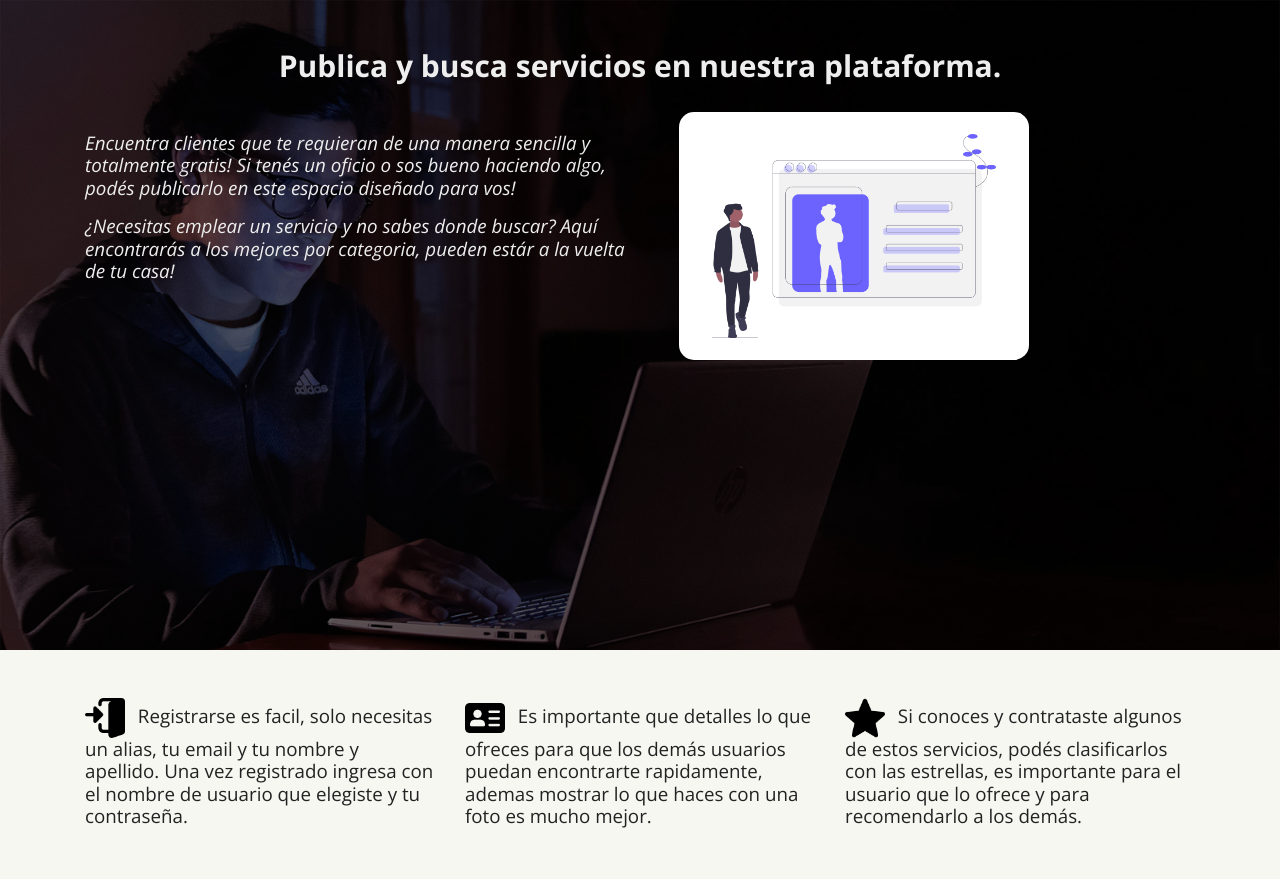
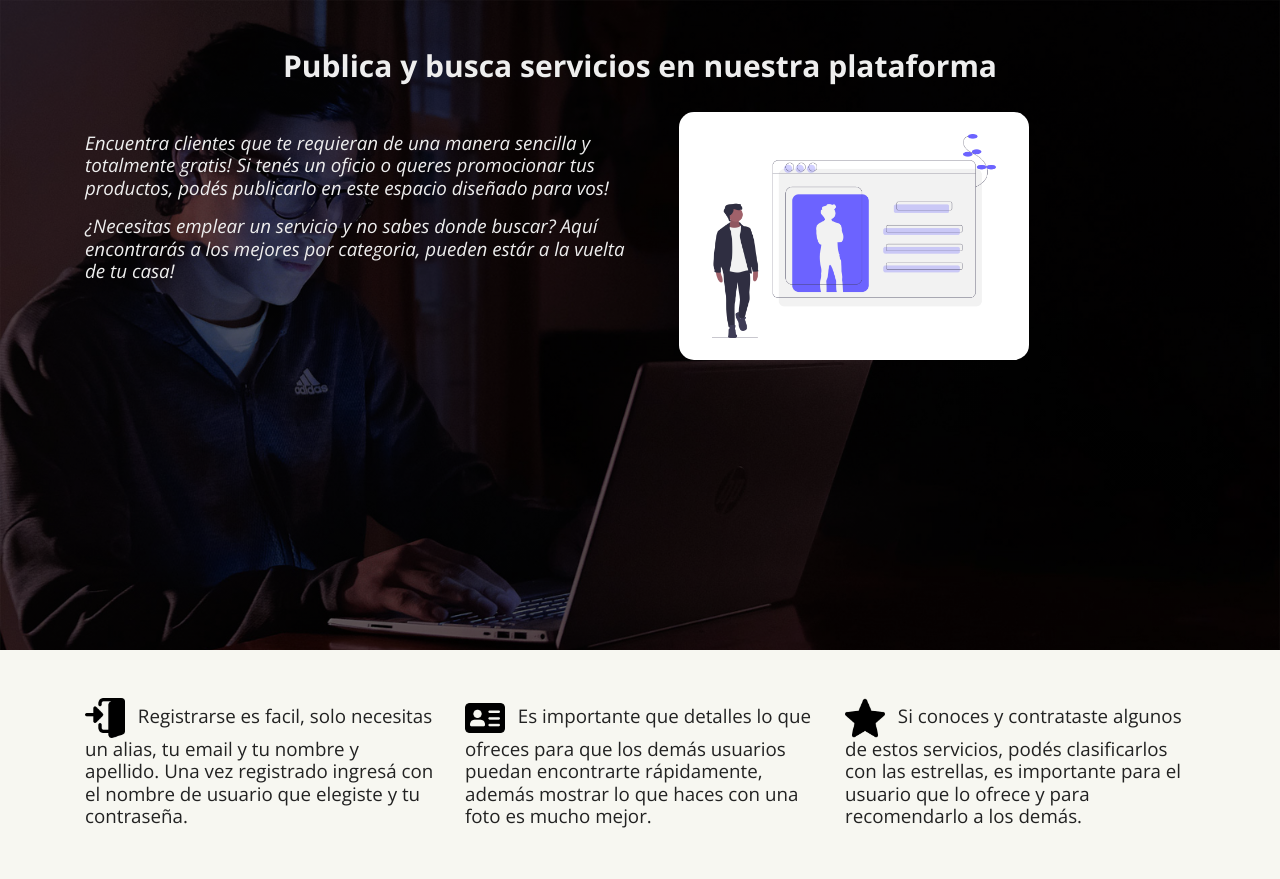
Before and after one commit to tapiaw38/bolsadeempleo, a Django app: page / in a window 1280 px wide. Shown: the part 56-935 px from the top of the page. Run offline with Django 3.2, Linux system fonts and the light colour scheme; some libraries are stand-ins or nearby versions.

Commit message:
tipografia-errores

```diff
--- a/templates/user/index.html
+++ b/templates/user/index.html
@@ -10,12 +10,12 @@
 <div class="container-fluid work">
   <div class="row justify-content-md-center" style="height: 650px;">
     <div class="container" style="height: 100%;">
-      <h2 class="mt-5 mb-4 font-weight-bolder text-light text-center">Publica y busca servicios en nuestra plataforma.</h2>
+      <h2 class="mt-5 mb-4 font-weight-bolder text-light text-center">Publica y busca servicios en nuestra plataforma</h2>
       <div class="row">
         <div class="col-lg-6 mt-2 col-sm-12">
           <h5 class="text-light mb-3 mt-3 font-italic ">
             Encuentra clientes que te requieran de una manera sencilla y totalmente gratis!
-            Si tenés un oficio o sos bueno haciendo algo, podés publicarlo en este espacio diseñado para vos!
+            Si tenés un oficio o queres promocionar tus productos, podés publicarlo en este espacio diseñado para vos!
           </h5>
           <h5 class="text-light font-italic">
             ¿Necesitas emplear un servicio y no sabes donde buscar?
@@ -34,13 +34,13 @@
     <div class="col-lg-4 mt-2 mb-2">
       <h5 class='text-dark'>
         <img src="{% static 'img/entrar.png' %}" alt="" width="40" height="auto" class="mr-2"> Registrarse es facil, solo necesitas un alias, tu email y tu nombre y apellido.
-        Una vez registrado ingresa con el nombre de usuario que elegiste y tu contraseña.
+        Una vez registrado ingresá con el nombre de usuario que elegiste y tu contraseña.
       </h5>
     </div>
     <div class="col-lg-4 mt-2 mb-2">
       <h5 class='text-dark'>
         <img src="{% static 'img/service.png' %}" alt="" width="40" height="auto" class="mr-2"> Es importante que detalles lo que ofreces para que los demás usuarios
-        puedan encontrarte rapidamente, ademas mostrar lo que haces con una foto es mucho mejor.
+        puedan encontrarte rápidamente, además mostrar lo que haces con una foto es mucho mejor.
       </h5>
     </div>
     <div class="col-lg-4 mt-2 mb-2">
```
